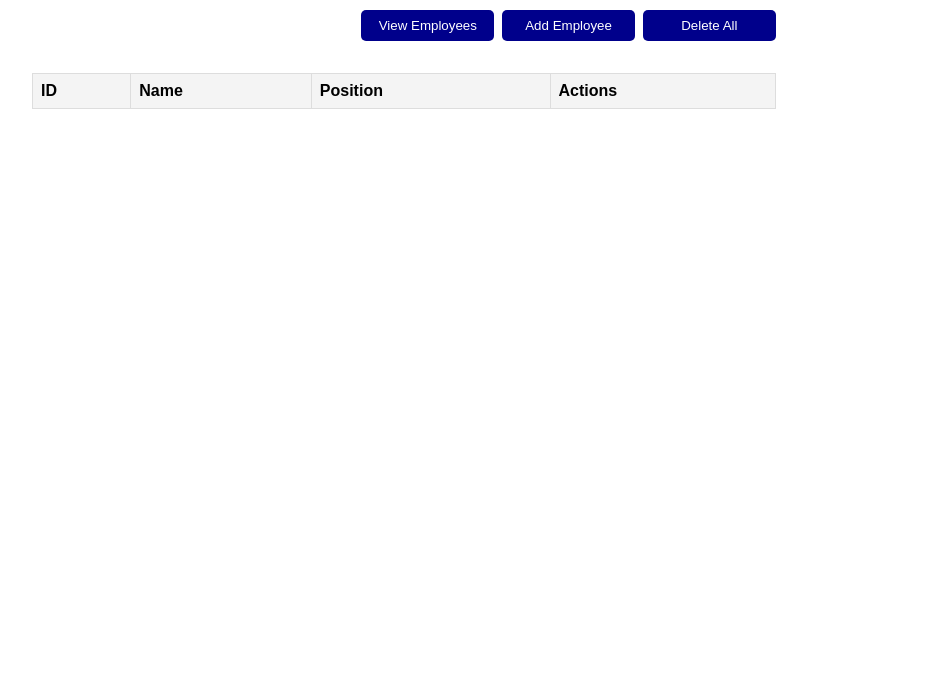
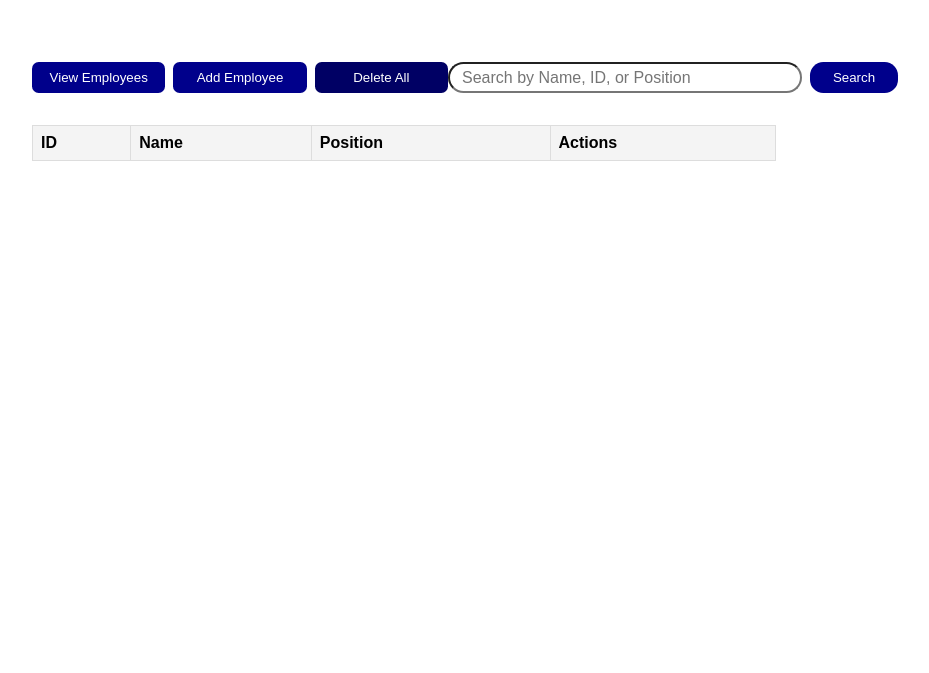
Before and after one commit to meghavx/simple-ems, a website: page index.html in a window 1280 px wide. Shown: the part 127-800 px from the top of the page, without its empty margins (236-1165 px from the left). Drawn offline with Linux system fonts and the light colour scheme.

Commit message:
add search bar to search for employees

```diff
--- a/index.html
+++ b/index.html
@@ -14,11 +14,19 @@
         <h1>Employee Management System</h1>
       </div>
 
-      <nav id="ems_nav">
-        <button id="view-employees">View Employees</button>
-        <button id="add-employee">Add Employee</button>
-        <button id="delete-employees">Delete All</button>
-      </nav>
+      <section id="ems_nav-and-search">
+        <nav>
+          <button id="view-employees">View Employees</button>
+          <button id="add-employee">Add Employee</button>
+          <button id="delete-employees">Delete All</button>
+        </nav>
+        <div id="ems_search">
+          <div class="ems_search-container">
+            <input type="text" id="search-input" placeholder="Search by Name, ID, or Position">
+            <button id="search-button">Search</button>
+          </div>
+        </div>
+      </section>
 
       <section id="ems_view-employees">
         <table id="employee-table">
--- a/src/index.js
+++ b/src/index.js
@@ -4,6 +4,9 @@ let currentEmployeeId = null;
 const viewListButton = document.getElementById('view-employees');
 const addEmployeeButton = document.getElementById('add-employee');
 const deleteAllButton = document.getElementById('delete-employees');
+const employeeSearchSection = document.getElementById('ems_search');
+const searchInput = document.getElementById('search-input');
+const searchButton = document.getElementById('search-button');
 const employeeListSection = document.getElementById('ems_view-employees');
 const employeeTableBody = document.getElementById('employee-table-body');
 const employeeDetailsSection = document.getElementById('ems_employee-details');
@@ -31,6 +34,12 @@ function loadEmployees() {
     employees = storedEmployees ? JSON.parse(storedEmployees) : [];
 }
 function showSection(section) {
+    if (section === employeeFormSection || section === employeeDetailsSection) {
+        employeeSearchSection.classList.add('hidden');
+    }
+    if (section === employeeListSection) {
+        employeeSearchSection.classList.remove('hidden');
+    }
     employeeListSection.classList.add('hidden');
     employeeFormSection.classList.add('hidden');
     employeeDetailsSection.classList.add('hidden');
--- a/src/styles.css
+++ b/src/styles.css
@@ -28,8 +28,8 @@ body {
     font-weight: 500;
     font-variant: small-caps;
     text-align: center;
-    margin-top: 0.5em;
-    margin-bottom: 1em;
+    margin-top: 1em;
+    margin-bottom: 1.5em;
 
     @media (max-width: 768px) {
       font-size: 2.25em;
@@ -38,24 +38,66 @@ body {
 }
 
 
-/* EMS Nav Bar */
-#ems_nav {
+/* EMS Nav & Search Bar */
+#ems_nav-and-search {
   display: flex;
-  justify-content: flex-end;
-  gap: 1%;
+  align-items: center;
+  justify-content: space-between;
+
+  nav {
+    display: flex;
+    gap: 0.5em;
 
     button {
       width: 10em;
       padding: 8px 12px;
       color: white;
       border: none;
-    border-radius: 0.375em;
+      border-radius: 0.5em;
       cursor: pointer;
       background-color: darkblue;
     }
 
     button:hover {
       background-color: blue;
+    }
+
+    button#delete-employees {
+      background-color: rgb(0, 0, 100);
+    }
+
+    button#delete-employees:hover {
+      background-color: rgba(164, 34, 34, 0.975);
+    }
+  }
+
+  #ems_search {
+    .ems_search-container {
+      display: flex;
+      gap: 0.5em;
+      max-width: 80%;
+
+      input {
+        width: 28em;
+        border-radius: 1em;
+        font-size: 1em;
+        padding: 0.25em 0.75em;
+      }
+
+      button {
+        width: 8em;
+        padding: 8px 12px;
+        color: white;
+        border: none;
+        border-radius: 1em;
+        cursor: pointer;
+        background-color: darkblue;
+      }
+
+      button:hover {
+        background-color: blue;
+      }
+    }
   }
 }
 
```
Also changed, not shown: src/index.ts (+10 -0 lines). Lines whose indentation alone changed are shown as unchanged.
